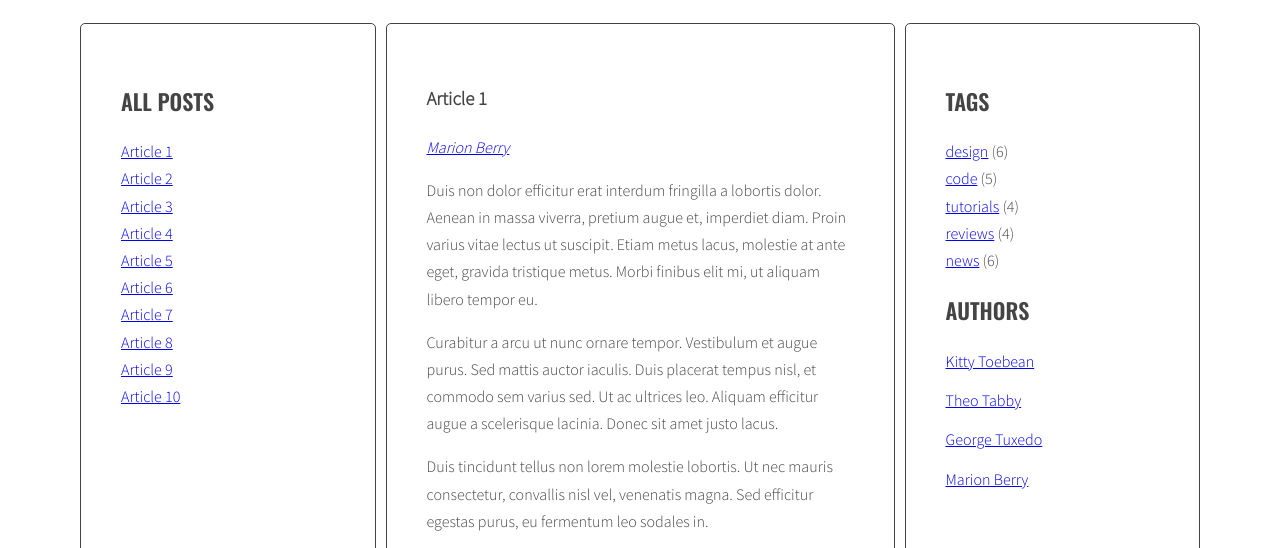
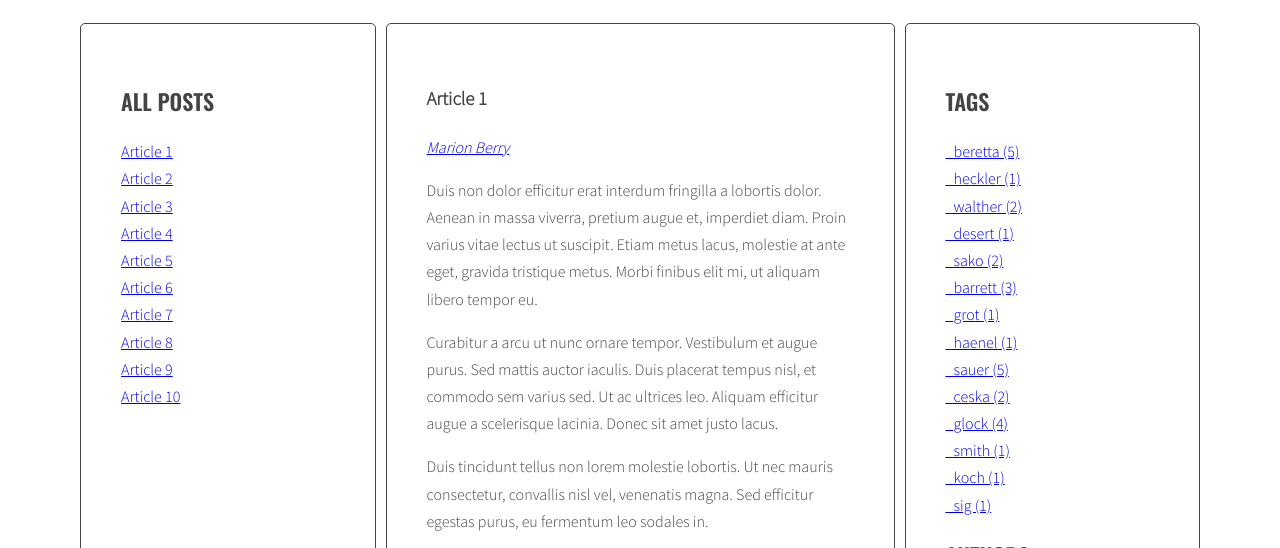
Before and after one commit to Cornholio8/javascript-blog, a website: page index.html in a window 1280 px wide. Shown: the part 220-768 px from the top of the page. Drawn offline with nearby package versions, Linux system fonts and the light colour scheme.

Commit message:
generate tag list in right column

```diff
--- a/index.html
+++ b/index.html
@@ -214,11 +214,11 @@
             <aside class="sidebar">
               <h2 class="section-title">Tags</h2>
               <ul class="list tags">
-                <li><a href="#">design</a> <span>(6)</span></li>
+                <!--<li><a href="#">design</a> <span>(6)</span></li>
                 <li><a href="#">code</a> <span>(5)</span></li>
                 <li><a href="#">tutorials</a> <span>(4)</span></li>
                 <li><a href="#">reviews</a> <span>(4)</span></li>
-                <li><a href="#">news</a> <span>(6)</span></li>
+                <li><a href="#">news</a> <span>(6)</span></li>-->
               </ul>
               <h2 class="section-title">Authors</h2>
               <ul class="list authors">
--- a/js/script.js
+++ b/js/script.js
@@ -53,7 +53,8 @@
     optTitleSelector = '.post-title',
     optTitleListSelector = '.titles',
     optArticleTagsSelector = '.post-tags .list',
-    optArticleAuthorSelector = '.post-author';
+    optArticleAuthorSelector = '.post-author',
+    optTagsListSelector = '.tags.list';
 
   function generateTitleLinks(customSelector = ''){
 
@@ -105,6 +106,9 @@
 
   function generateTags(){
 
+    /* [NEW] create a new variable allTags with an empty object */
+    let allTags = {};
+
     /* [DONE] find all articles */
 
     const articles = document.querySelectorAll(optArticleSelector);
@@ -146,6 +150,16 @@
 
         html = html + linkHTML;
 
+        /* [NEW] check if this link is NOT already in allTags */
+
+        if(!allTags[tag]) {
+
+          /* [NEW] add tag to allTags object */
+
+          allTags[tag] = 1;
+        } else {
+          allTags[tag]++;
+        }
       /* [DONE] END LOOP: for each tag */
       }
       /* [DONE] insert HTML of all the links into the tags wrapper */
@@ -154,6 +168,23 @@
 
     /* [DONE] END LOOP: for every article: */
     }
+
+    /* [NEW] find list of tags in right column */
+    const tagList = document.querySelector(optTagsListSelector);
+
+    /* [NEW] create variable for all links HTML code */
+    let allTagsHTML = '';
+
+    /* [NEW] START LOOP: for each tag in allTags: */
+    for(let tag in allTags){
+      /* [NEW] generate code of a link and add it to allTagsHTML */
+      allTagsHTML += '<li><a href="#tag-' + tag + '"> ' + tag + ' (' + allTags[tag] + ') ' + '</a></li>';
+    }
+    /* [NEW] END LOOP: for each tag in allTags: */
+
+    /* [NEW] add HTML from allTagsHTML to tagList */
+    tagList.innerHTML = allTagsHTML;
+    console.log(allTags);
   }
 
   generateTags();
```
